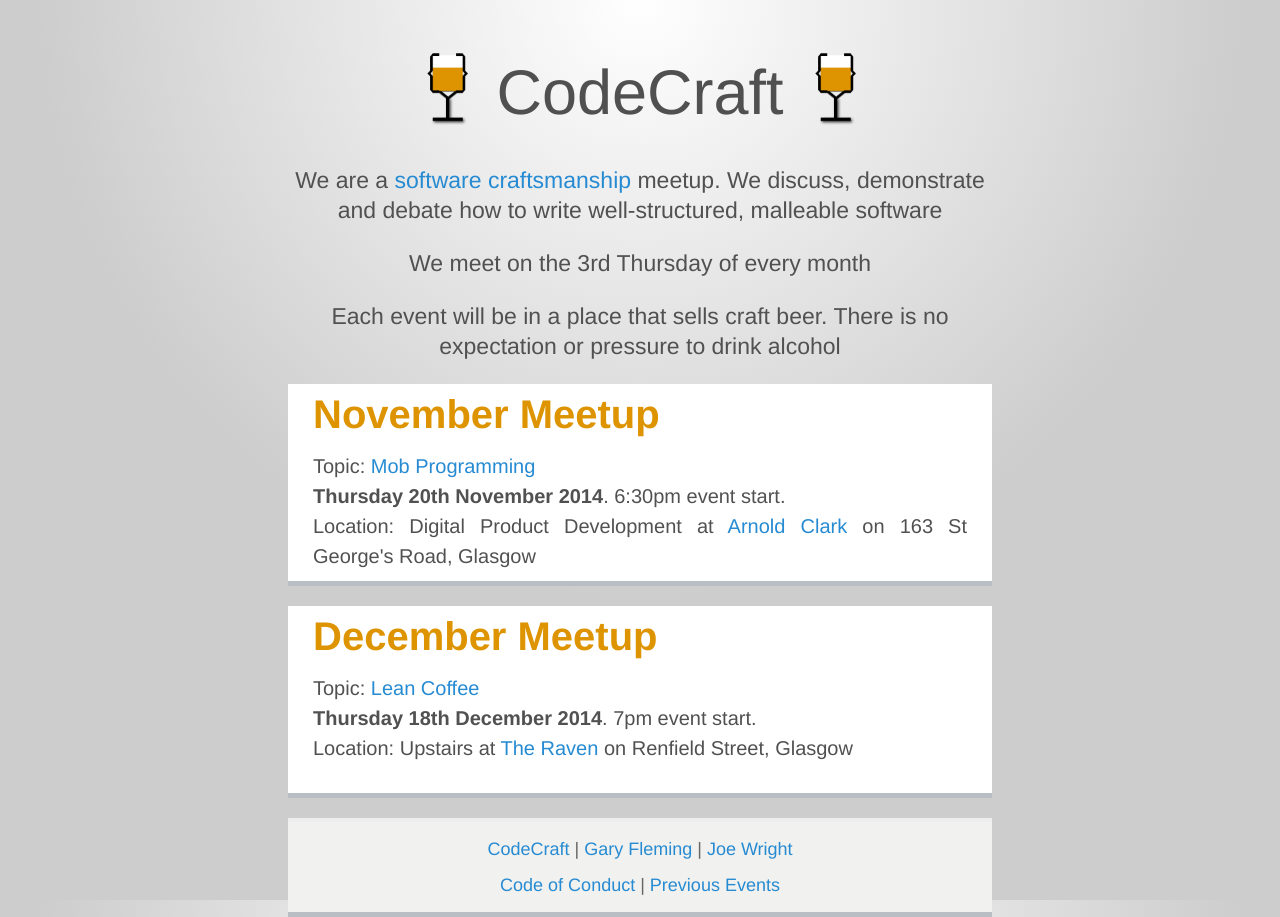
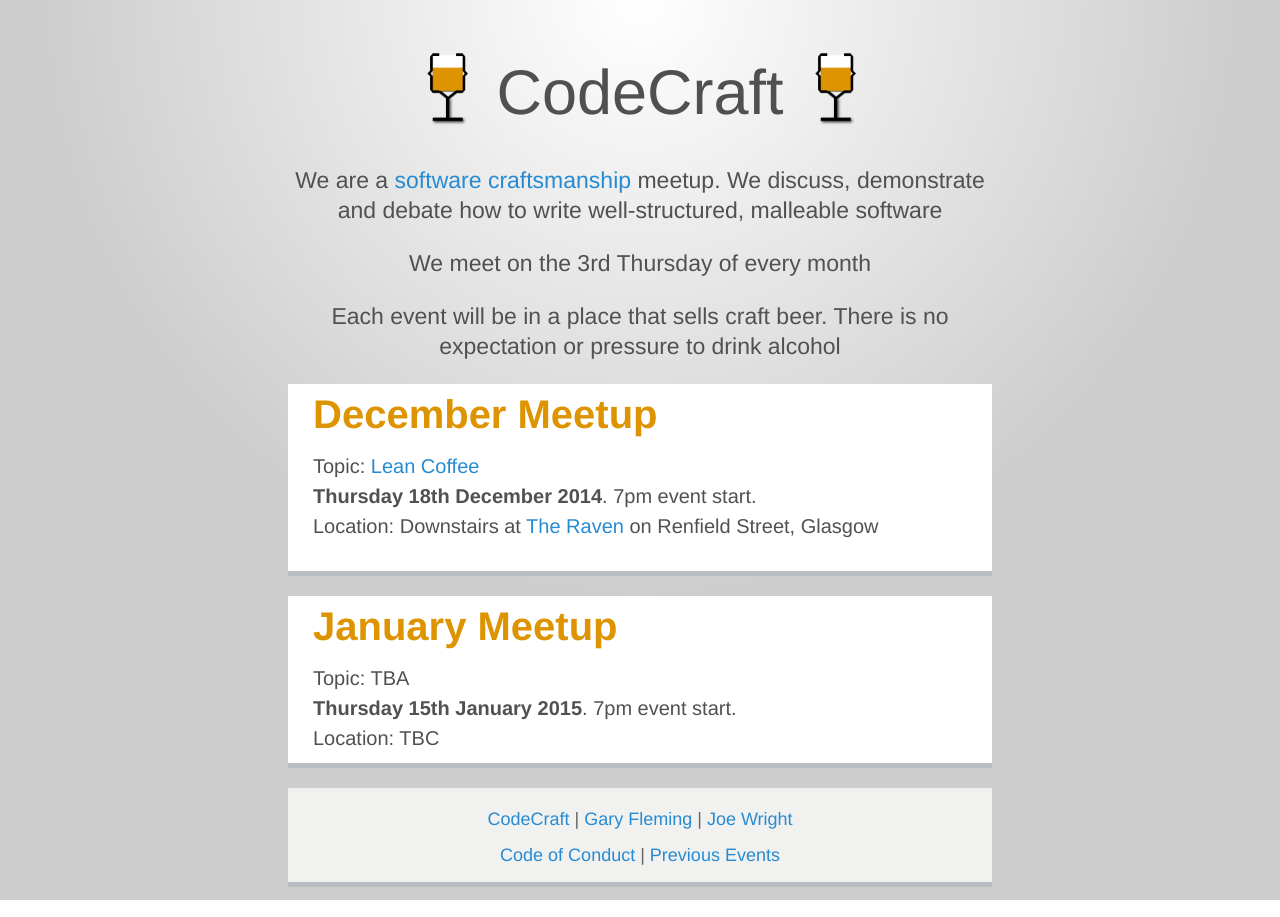
Before and after one commit to codecraftuk/codecraftuk.github.io, a Jekyll site: the page built from index.html, in a window 1280 px wide. Built offline with Jekyll 4.4.1, drawn with Linux system fonts in a browser that asks for light colours; Markdown is read by kramdown in place of the engine named in the settings.

Commit message:
Updating December event

```diff
--- a/index.html
+++ b/index.html
@@ -8,17 +8,18 @@ title: CodeCraft UK
   <p>Each event will be in a place that sells craft beer. There is no expectation or pressure to drink alcohol</p>
 </div>
 
-<div class="meetups">
-  <h2>November Meetup</h2>
-  Topic: <a href="/events/2014/11/mob-programming/">Mob Programming</a>
-  <br/><strong>Thursday 20th November 2014</strong>. 6:30pm event start.
-  <br/>Location: Digital Product Development at <a href="https://goo.gl/maps/6YiGu">Arnold Clark</a> on 163 St George's Road, Glasgow
-</div>
 
 <div class="meetups">
   <h2>December Meetup</h2>
   Topic: <a href="/events/2014/12/lean-coffee/">Lean Coffee</a>
    <br/><strong>Thursday 18th December 2014</strong>. 7pm event start.
-  <br/>Location: Upstairs at <a href="https://goo.gl/maps/vWn1J">The Raven</a> on Renfield Street, Glasgow
+  <br/>Location: Downstairs at <a href="https://goo.gl/maps/vWn1J">The Raven</a> on Renfield Street, Glasgow
   </p>
 </div>
+
+<div class="meetups">
+  <h2>January Meetup</h2>
+  Topic: TBA
+  <br/><strong>Thursday 15th January 2015</strong>. 7pm event start.
+  <br/>Location: TBC
+</div>
```
Also changed, not shown: _posts/2014-12-01-lean-coffee.md (+1 -1 lines).
